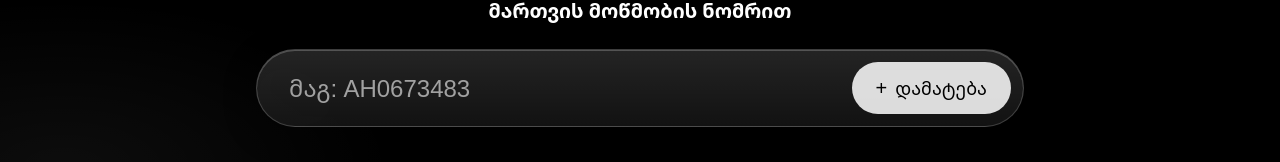
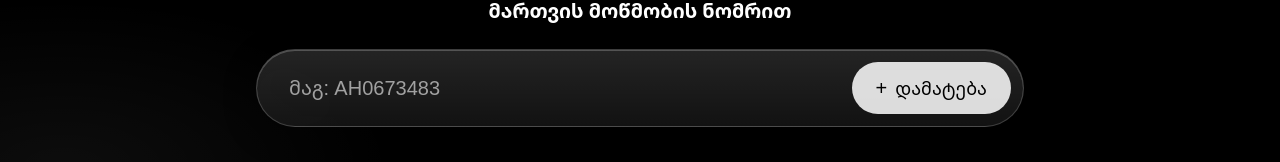
Before and after one commit to keshikashviligio/shavisia, a Next.js app: page / in a window 1280 px wide. Shown: the part 313-475 px from the top of the page. Built offline with nearby package versions, Linux system fonts and the light colour scheme.

Commit message:
Design fixes

```diff
--- a/src/components/SearchBox.tsx
+++ b/src/components/SearchBox.tsx
@@ -97,7 +97,7 @@ export default function SearchBox() {
           onChange={(e) => handleChange(e.target.value)}
           placeholder="მაგ: AH0673483"
           maxLength={15}
-          className="flex-1 min-w-0 bg-transparent text-lg sm:text-2xl outline-none placeholder:text-neutral-400"
+          className="flex-1 min-w-0 bg-transparent text-md sm:text-xl outline-none placeholder:text-neutral-400"
           aria-label="მართვის მოწმობის ნომერი"
         />
         <button
```
